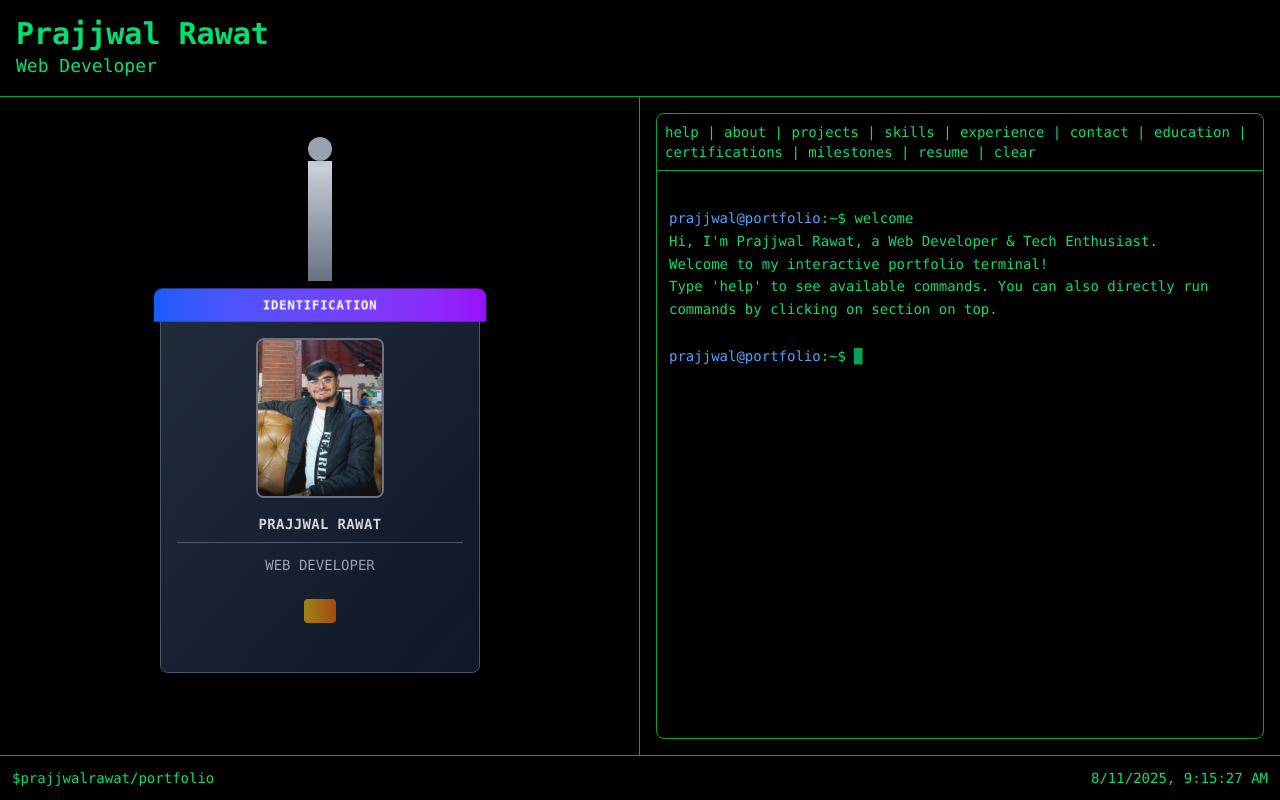
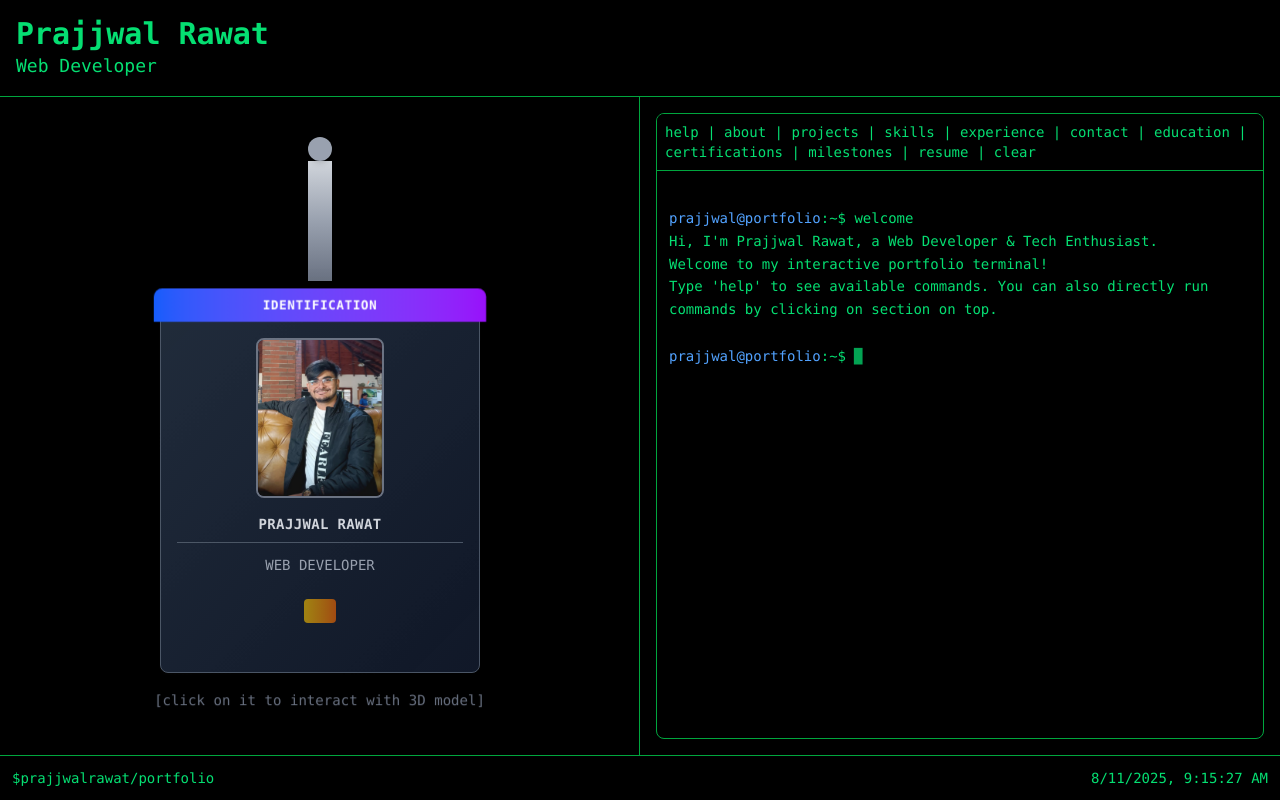
Before and after one commit to prajjwal-17/portfolio-dev, a React (Vite) app in the folder frontend/: page / in a window 1280 px wide. Built offline with nearby package versions, Linux system fonts and the light colour scheme.

Commit message:
Some more tweaks

```diff
--- a/frontend/src/pages/LeftPanel.jsx
+++ b/frontend/src/pages/LeftPanel.jsx
@@ -206,7 +206,7 @@ export default function LeftPanel() {
 
 return (
   <div
-      className="min-h-screen bg-black flex justify-center items-start pt-6"
+    className="min-h-screen bg-black flex flex-col justify-start items-center pt-6"
     style={{ perspective: 1200, userSelect: "none", touchAction: "none" }}
   >
     {/* Swing container: strap + card rotate together around top-center */}
@@ -264,7 +264,9 @@ export default function LeftPanel() {
           {/* Content slightly lifted */}
           <div className="space-y-3 text-center" style={{ transform: "translateZ(18px)" }}>
             <div className="border-b border-gray-600 pb-2">
-                <div className="text-gray-300 text-sm font-semibold tracking-wide">PRAJJWAL RAWAT</div>
+              <div className="text-gray-300 text-sm font-semibold tracking-wide">
+                PRAJJWAL RAWAT
+              </div>
             </div>
             <div className="pb-2">
               <div className="text-gray-400 text-sm font-medium">WEB DEVELOPER</div>
@@ -289,6 +291,14 @@ export default function LeftPanel() {
         />
       </div>
     </div>
+
+    {/* Instruction text */}
+    <div
+      className="mt-4 text-gray-500 text-sm text-center select-none"
+      style={{ transform: "translateZ(8px)" }}
+    >
+      [click on it to interact with 3D model]
+    </div>
   </div>
 );
 }
```
Lines whose indentation alone changed are shown as unchanged.
